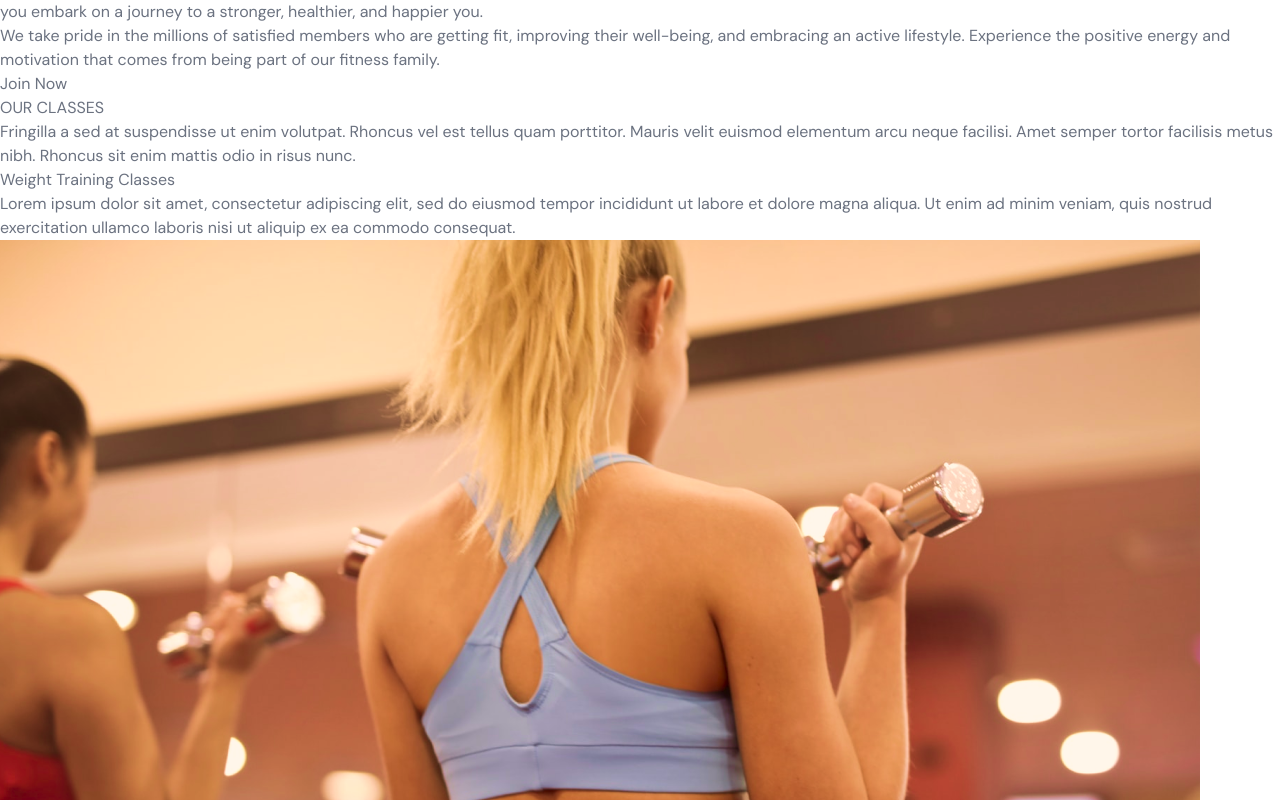
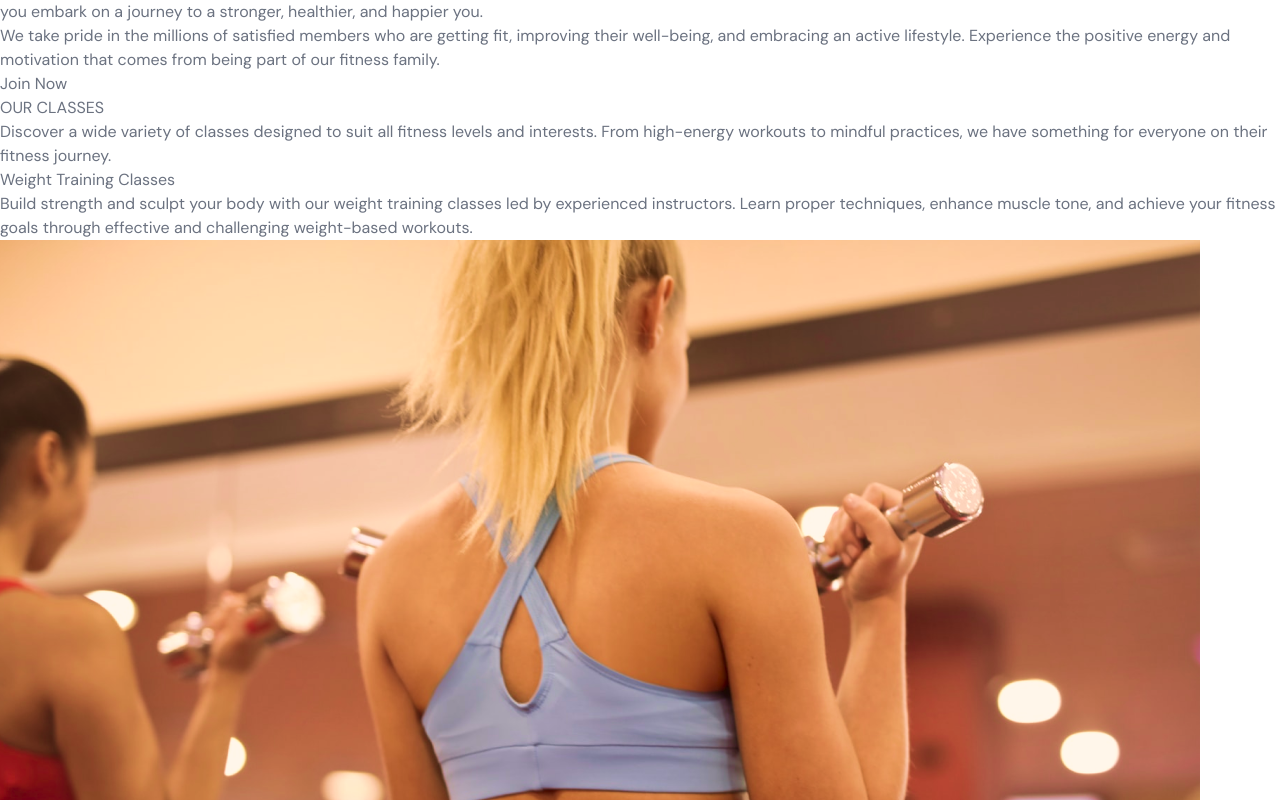
Before and after one commit to McRonaah/OnlineFitFlex, a React (Vite) app: page / in a window 1280 px wide. Shown: the part 5940-6740 px from the top of the page. Built offline with nearby package versions, Linux system fonts and the light colour scheme.

Commit message:
:poop: updated our classes page

```diff
--- a/src/scenes/ourClasses/index.tsx
+++ b/src/scenes/ourClasses/index.tsx
@@ -13,7 +13,7 @@ const classes: Array<ClassType> = [
   {
     name: "Weight Training Classes",
     description:
-      "Lorem ipsum dolor sit amet, consectetur adipiscing elit, sed do eiusmod tempor incididunt ut labore et dolore magna aliqua. Ut enim ad minim veniam, quis nostrud exercitation ullamco laboris nisi ut aliquip ex ea commodo consequat.",
+      "Build strength and sculpt your body with our weight training classes led by experienced instructors. Learn proper techniques, enhance muscle tone, and achieve your fitness goals through effective and challenging weight-based workouts.",
     image: image1,
   },
   {
@@ -23,13 +23,13 @@ const classes: Array<ClassType> = [
   {
     name: "Ab Core Classes",
     description:
-      "Lorem ipsum dolor sit amet, consectetur adipiscing elit, sed do eiusmod tempor incididunt ut labore et dolore magna aliqua. Ut enim ad minim veniam, quis nostrud exercitation ullamco laboris nisi ut aliquip ex ea commodo consequat.",
+      "Join our Ab Core classes to strengthen and tone your core muscles. Led by our experienced instructors, these classes offer targeted exercises and techniques to help you achieve a stronger, more defined midsection and improve overall stability.",
     image: image3,
   },
   {
     name: "Adventure Classes",
     description:
-      "Lorem ipsum dolor sit amet, consectetur adipiscing elit, sed do eiusmod tempor incididunt ut labore et dolore magna aliqua. Ut enim ad minim veniam, quis nostrud exercitation ullamco laboris nisi ut aliquip ex ea commodo consequat.",
+      "Embark on thrilling fitness adventures with our Adventure Classes. Led by experienced trainers, these classes combine outdoor activities, teamwork, and challenges to provide an exhilarating and unique fitness experience that pushes your limits and fosters camaraderie.",
     image: image4,
   },
   {
@@ -39,7 +39,7 @@ const classes: Array<ClassType> = [
   {
     name: "Training Classes",
     description:
-      "Lorem ipsum dolor sit amet, consectetur adipiscing elit, sed do eiusmod tempor incididunt ut labore et dolore magna aliqua. Ut enim ad minim veniam, quis nostrud exercitation ullamco laboris nisi ut aliquip ex ea commodo consequat.",
+      "Take your fitness journey to the next level with our comprehensive training classes. Led by expert trainers, these classes combine diverse workout techniques and personalized guidance to help you achieve optimal results and exceed your fitness goals.",
     image: image6,
   },
 ];
@@ -68,10 +68,7 @@ const OurClasses = ({ setSelectedPage }: Props) => {
           <div className="md:w-3/5">
             <HText>OUR CLASSES</HText>
             <p className="py-5">
-              Fringilla a sed at suspendisse ut enim volutpat. Rhoncus vel est
-              tellus quam porttitor. Mauris velit euismod elementum arcu neque
-              facilisi. Amet semper tortor facilisis metus nibh. Rhoncus sit
-              enim mattis odio in risus nunc.
+            Discover a wide variety of classes designed to suit all fitness levels and interests. From high-energy workouts to mindful practices, we have something for everyone on their fitness journey.
             </p>
           </div>
         </motion.div>
```
